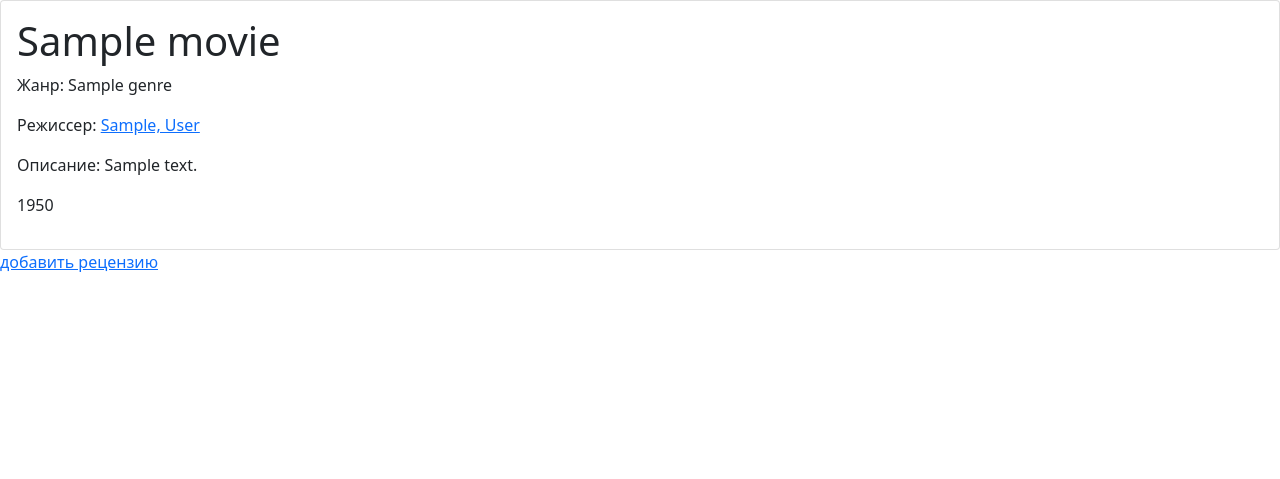
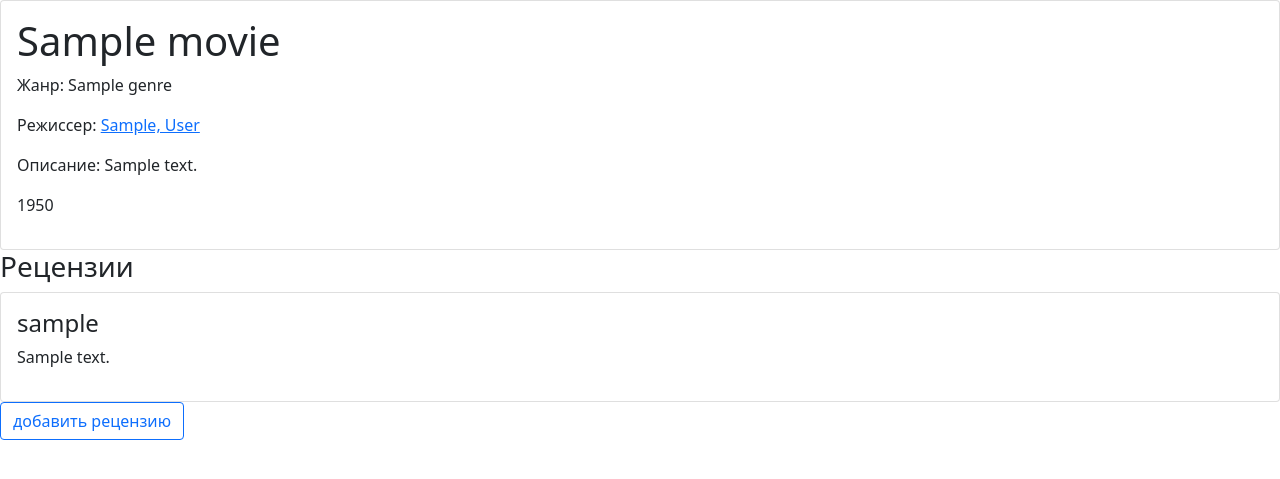
Before and after one commit to Limenomen/Django_test_project, a Django app: page /movies/1/ in a window 1280 px wide. Shown: the part 56-535 px from the top of the page. Run offline with Django 3.2, Linux system fonts and the light colour scheme; tables that the repository leaves empty hold one stand-in row (values such as "Sample post"); some libraries are stand-ins or nearby versions.

Commit message:
#4 Реализована возможность добавления рецензий(отзывов)

```diff
--- a/core/templates/core/movie_detail.html
+++ b/core/templates/core/movie_detail.html
@@ -5,7 +5,9 @@
     <div class="card">
         <div class="card-body">
             {% if user.is_stuff or user.is_superuser%}
-            <button class="btn btn-outline-primary" onclick="location.href='{% url 'core:movie_update' movie.pk %}'" type="button" style="float: right;">изменить</button>
+            <button class="btn btn-outline-primary" onclick="location.href='{% url 'core:movie_update' movie.pk %}'"
+                    type="button" style="float: right;">изменить
+            </button>
             {% endif %}
             <h1>{{ movie.name }}</h1>
             <p>Жанр: {{ movie.display_genre }}</p>
@@ -14,7 +16,18 @@
             <p>{{ movie.release_date }}</p>
         </div>
     </div>
-    <a href=" {% url 'core:movie_add_review' movie.pk %}">добавить рецензию</a>
+<h3>Рецензии</h3>
+    {% for movie_review in movie.moviereview_set.all %}
+    <div class="card">
+        <div class="card-body">
+            <h4>{{ movie_review.user }}</h4>
+            <p>{{ movie_review.review }}</p>
+        </div>
+    </div>
+    {% endfor %}
+    <button class="btn btn-outline-primary" onclick="location.href='{% url 'core:movie_add_review' movie.pk %}'"
+                    type="button">добавить рецензию</button>
+
 
 </div>
 {% endblock %}
```
